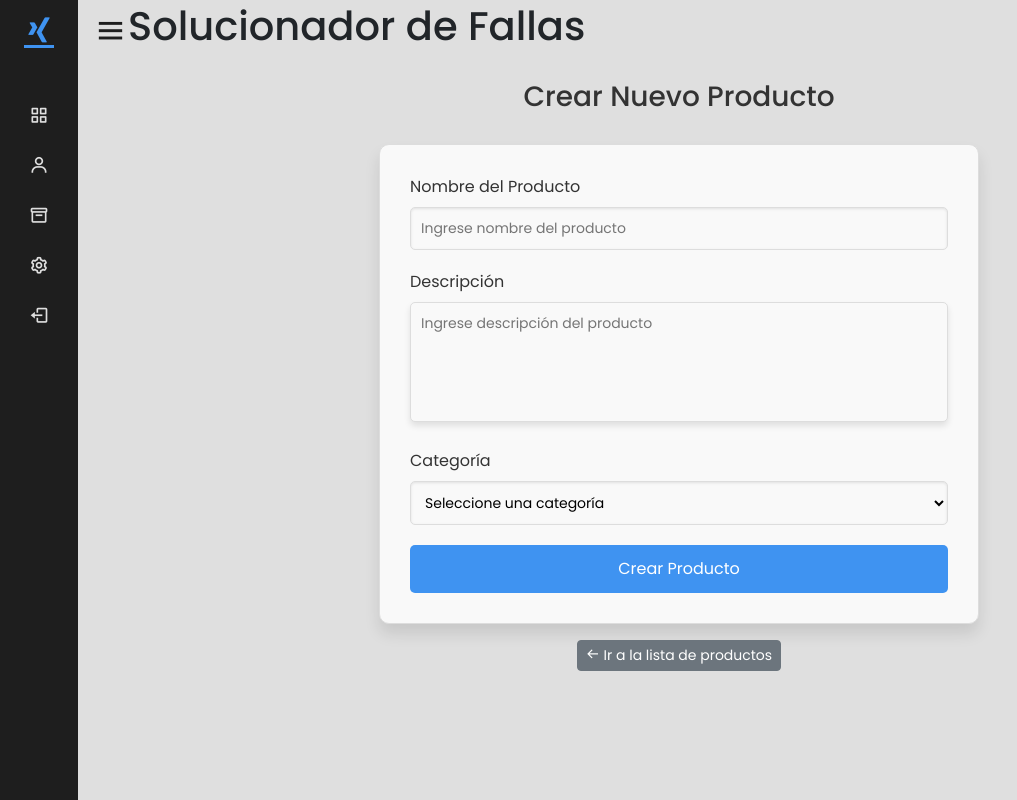
After one commit to spazidevps/solucionadorapi, a Flask app: page /admin/crear_producto in a window 1280 px wide. The commit adds this page. Shown: the whole page, without its empty margins (0-1017 px from the left). Run offline with Flask 3, Linux system fonts and the light colour scheme; the visitor is signed in with stand-in values (Sample User, id 1); data that the repository does not hold is empty; parts of the project's set-up code (start-up, migrations or seed data) failed here and were passed over.

Commit message:
Modulo prodcutos crear editar y elimiinar

```diff
--- a/app.py
+++ b/app.py
@@ -265,5 +265,96 @@ def crear_categoria():
     return render_template('admin/crear_categoria.html')
 
 
+#---------------CREAR PRODUCTOS MODULO----------
+
+# Definición del modelo Producto
+class Producto(db.Model):
+    __tablename__ = 'productos'
+    id = db.Column(db.Integer, primary_key=True)
+    nombre_producto = db.Column(db.String(100), nullable=False)
+    descripcion_producto = db.Column(db.Text, nullable=False)
+    categoria_id = db.Column(db.Integer, db.ForeignKey('categorias.id'), nullable=False)
+    categoria = db.relationship('Categoria', backref=db.backref('productos', lazy=True))
+
+# Ruta para crear productos
+@app.route('/admin/crear_producto', methods=['GET', 'POST'])
+def crear_producto():
+    if 'loggedin' not in session or session['role'] != 'administrador':
+        return redirect(url_for('login'))
+
+    # Consultar las categorías existentes para el selector
+    categorias = Categoria.query.all()
+
+    if request.method == 'POST':
+        nombre_producto = request.form['nombre_producto']
+        descripcion_producto = request.form['descripcion_producto']
+        categoria_id = request.form['categoria_id']
+
+        # Crear y guardar el nuevo producto
+        nuevo_producto = Producto(
+            nombre_producto=nombre_producto,
+            descripcion_producto=descripcion_producto,
+            categoria_id=categoria_id
+        )
+        db.session.add(nuevo_producto)
+        db.session.commit()
+
+        flash('Producto creado exitosamente')
+        return redirect(url_for('ver_productos'))
+
+    return render_template('admin/crear_producto.html', categorias=categorias)
+
+# Ruta para ver productos
+@app.route('/admin/ver_productos')
+def ver_productos():
+    if 'loggedin' not in session or session['role'] != 'administrador':
+        return redirect(url_for('login'))
+
+    productos = Producto.query.all()
+    return render_template('admin/ver_productos.html', productos=productos)
+
+
+# Ruta para editar un producto
+@app.route('/admin/editar_producto/<int:id>', methods=['GET', 'POST'])
+def editar_producto(id):
+    if 'loggedin' not in session or session['role'] != 'administrador':
+        return redirect(url_for('login'))
+
+    # Obtener el producto por ID
+    producto = Producto.query.get_or_404(id)
+    categorias = Categoria.query.all()  # Obtener todas las categorías para el select
+
+    if request.method == 'POST':
+        producto.nombre_producto = request.form['nombre_producto']
+        producto.descripcion_producto = request.form['descripcion_producto']
+        producto.categoria_id = request.form['categoria_id']
+
+        db.session.commit()
+        flash('Producto actualizado exitosamente')
+        return redirect(url_for('ver_productos'))
+
+    return render_template('admin/editar_producto.html', producto=producto, categorias=categorias)
+
+
+# Ruta para eliminar un producto
+@app.route('/admin/eliminar_producto/<int:id>', methods=['GET'])
+def eliminar_producto(id):
+    if 'loggedin' not in session or session['role'] != 'administrador':
+        return redirect(url_for('login'))
+
+    # Obtener el producto por ID y eliminarlo
+    producto = Producto.query.get_or_404(id)
+    db.session.delete(producto)
+    db.session.commit()
+
+    flash('Producto eliminado exitosamente')
+    return redirect(url_for('ver_productos'))
+
+
+
+
+
+
+
 if __name__ == "__main__":
     app.run(host="0.0.0.0", port=5000, debug=True)
--- a/templates/admin/base_admin.html
+++ b/templates/admin/base_admin.html
@@ -60,6 +60,9 @@
                 <div class="submenu">
                     <a href="{{ url_for('crear_categoria') }}" class="link">Crear Categoría</a>
                     <a href="{{ url_for('ver_categorias') }}" class="link">Ver Categoría</a>
+                    <!-- Opciones de Productos -->
+                    <a href="{{ url_for('crear_producto') }}" class="link">Crear Producto</a>
+                    <a href="{{ url_for('ver_productos') }}" class="link">Ver Productos</a>
                 </div>
             </li>
 
--- /dev/null
+++ b/templates/admin/crear_producto.html
@@ -0,0 +1,65 @@
+{% extends "admin/base_admin.html" %}
+
+{% block title %}Crear Producto{% endblock %}
+
+{% block content %}
+<div class="admin-container">
+    <h2 class="form-title">Crear Nuevo Producto</h2>
+
+    <form action="{{ url_for('crear_producto') }}" method="POST" class="form-create-user"> <!-- Usar la misma clase para el diseño -->
+
+        <div class="form-group">
+            <label for="nombre_producto">Nombre del Producto</label>
+            <input
+                type="text"
+                id="nombre_producto"
+                name="nombre_producto"
+                placeholder="Ingrese nombre del producto"
+                required>
+        </div>
+
+        <div class="form-group">
+            <label for="descripcion_producto">Descripción</label>
+            <textarea
+                id="descripcion_producto"
+                name="descripcion_producto"
+                placeholder="Ingrese descripción del producto"
+                required
+                style="
+                    width: 100%;
+                    padding: 10px;
+                    font-size: 14px;
+                    border: 1px solid #ddd;
+                    border-radius: 5px;
+                    background-color: #f9f9f9;
+                    box-shadow: 0 4px 6px rgba(0, 0, 0, 0.1);
+                    resize: none;
+                    height: 120px;
+                    transition: border-color 0.3s ease;
+                "
+            ></textarea>
+        </div>
+
+
+
+        <div class="form-group">
+            <label for="categoria_id">Categoría</label>
+            <select id="categoria_id" name="categoria_id" required>
+                <option value="" disabled selected>Seleccione una categoría</option>
+                {% for categoria in categorias %}
+                    <option value="{{ categoria.id }}">{{ categoria.nombre_categoria }}</option>
+                {% endfor %}
+            </select>
+        </div>
+
+        <button type="submit" class="btn-submit">Crear Producto</button>
+    </form>
+
+    <div class="d-flex justify-content-center mt-3">
+        <!-- Botón para regresar a la lista de productos -->
+        <a href="{{ url_for('ver_productos') }}" class="btn btn-secondary btn-sm">
+            <i class="bx bx-arrow-back"></i> Ir a la lista de productos
+        </a>
+    </div>
+</div>
+{% endblock %}
```
Also changed, not shown: templates/admin/editar_producto.html (added, +49 -0 lines), templates/admin/ver_productos.html (added, +46 -0 lines), static/css/admin.css (line endings or trailing spaces).
